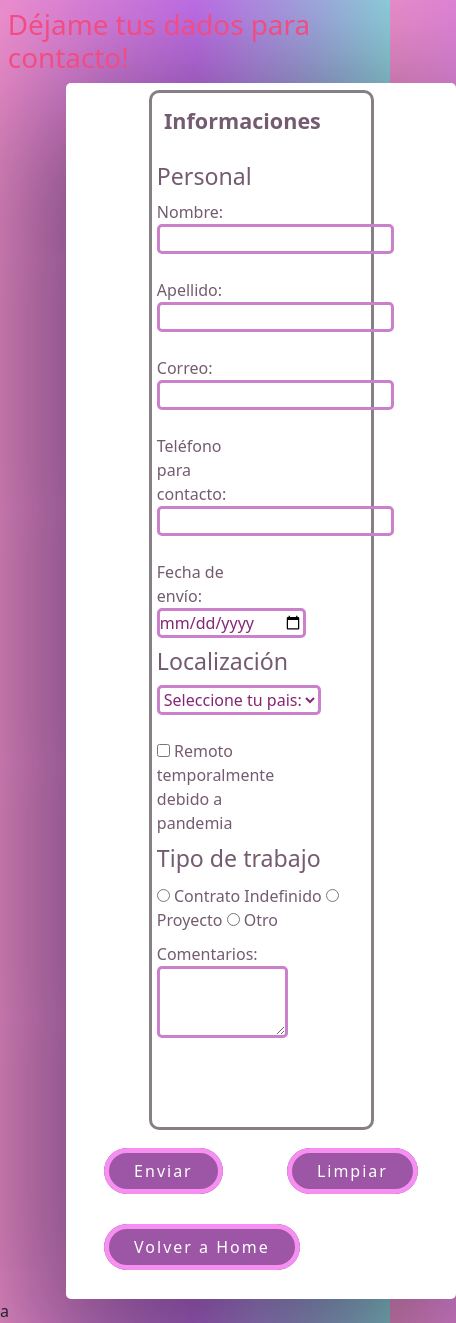
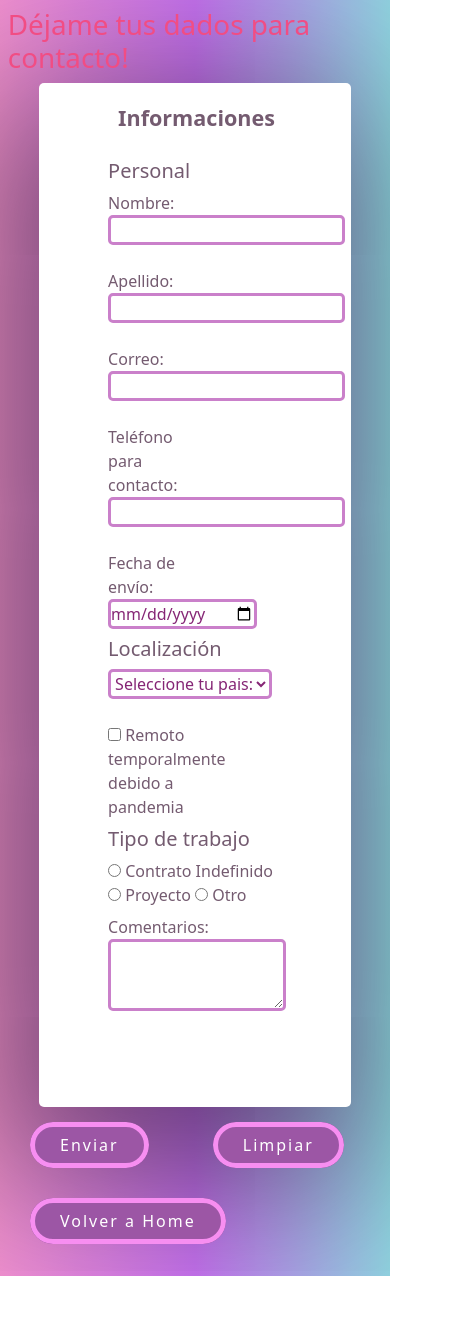
Before and after one commit to FabiSantos/coderhouse-github, a website: page src/contacto.html in a window 390 px wide. Shown: the whole page, 456 px wide, since content can reach past the window. After the commit the page ends 1276 px from the top, so only its background shows below. Drawn offline with nearby package versions, Linux system fonts and the light colour scheme.

Commit message:
mejoras em responsive

```diff
--- a/src/SCSS/_bottons-group.scss
+++ b/src/SCSS/_bottons-group.scss
@@ -68,14 +68,14 @@ body {
 .botoes {
   display: flex;
   justify-content: space-evenly;
-  margin-top: 1%;
+  margin-bottom: 3%;
 }
 
 .boton-proyectos {
   display: flex;
   float: right;
-  margin-right: 50px;
-  margin-top: 30px;
+  margin-right: 80px;
+  // margin-top: -20%;
 }
 
 @media (max-width: 1020px) {
--- a/src/SCSS/estilo.scss
+++ b/src/SCSS/estilo.scss
@@ -40,7 +40,7 @@ h2 {
 }
 
 h3 {
-  padding-bottom: 1.5%;
+  margin-bottom: 1.5%;
 }
 
 p {
@@ -135,10 +135,11 @@ fieldset {
 legend {
   padding: 12px;
 }
+
 fieldset section {
   padding-top: 2%;
   padding-bottom: 2%;
-  margin-left: 2%;
+  margin-left: 3%;
 }
 
 /* proyectos */
@@ -231,6 +232,12 @@ footer p {
 //   display: inline;
 // }
 
+contacto-h3 {
+  h3 {
+    margin-bottom: 15%;
+  }
+}
+
 @media (max-width: 480px) {
   nav h1 {
     font-size: 14px;
@@ -256,13 +263,20 @@ footer p {
     display: none;
   }
 
+  fieldset {
+    border: none;
+  }
+  fieldset section {
+    margin-left: 1%;
+  }
+
   .contenedor-contacto {
-    width: 100%;
-    height: 70%;
+    width: 80%;
+    margin-left: 10%;
   }
 
   textarea {
-    width: 60%;
+    width: 100%;
     height: 40%;
   }
 }
@@ -291,4 +305,8 @@ footer p {
   .tablaGrid {
     background-color: rgb(241, 66, 198);
   }
+
+  .contenedor-contacto {
+    width: 70%;
+  }
 }
--- a/src/contacto.html
+++ b/src/contacto.html
@@ -13,8 +13,6 @@
   </head>
 
   <body class="fondo-contacto">
-<div  >
-
 
     <h1>Déjame tus dados para contacto!</h1>
     <div  class="contenedor-contacto">
@@ -23,7 +21,7 @@
         <legend><strong>Informaciones</strong></legend>
         <div class="row ">
         <section class="col-6">
-          <h3>Personal</h3>
+          <h5>Personal</h5>
           <label for="nombre"> Nombre:</label>
           <input type="text" name="nombre" />
           <br>
@@ -42,7 +40,7 @@
         </section>
 
        <section  class="col-8">
-          <h3>Localización</h3>
+          <h5 class="contacto-h5">Localización</h5>
           <select name="paises">
             <option value="1">Seleccione tu pais:</option>
             <option value="2">Brasil</option>
@@ -54,7 +52,7 @@
        Remoto temporalmente debido a pandemia
         </section>
         <section  class="col-md-8">
-          <h3>Tipo de trabajo</h3>
+          <h5  class="contacto-h5">Tipo de trabajo</h5>
 
             <input type="radio" name="conjunto" value="opción 1" />
             Contrato Indefinido
@@ -70,9 +68,9 @@
           <label for="comentarios">Comentarios:</label><br />
           <textarea name="comentarios" cols="40" rows="6"></textarea>
         </section>
+  </fieldset>
+      </div>
 
-      </div>
-      </fieldset>
       <div class="botoes">
         <button type="submit" class="snip1417">Enviar</button>
         <button type="reset" class="snip1417">Limpiar</button>
@@ -81,7 +79,6 @@
 
     </form>
   </div>
-</div>
+
   </body>
 </html>
-a
```
Also changed, not shown: src/CSS/styles.css.
